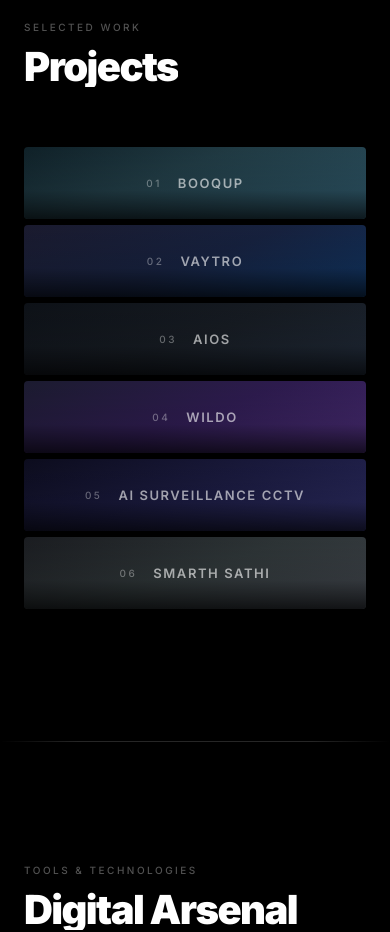
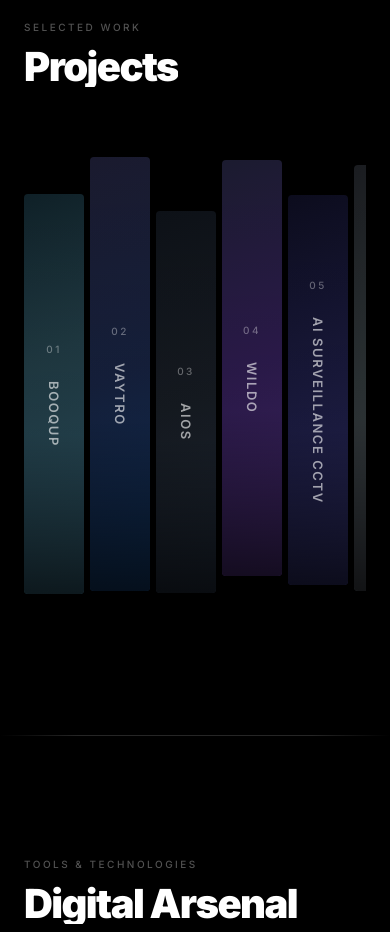
Before and after one commit to rajatbhardwaz/Portfolio-RajatSutharBhardwaz, a React (Vite) app: page / in a window 390 px wide. Shown: the part 2420-3352 px from the top of the page. Built offline with nearby package versions, Linux system fonts and the light colour scheme.

Commit message:
project section update

```diff
--- a/src/index.css
+++ b/src/index.css
@@ -397,46 +397,26 @@ body {
   width: 60px;
 }
 
-/* ─── Mobile: stack vertically instead ─── */
-@media (max-width: 639px) {
+/* ─── Mobile: horizontal scroll, same design ─── */
+@media (max-width: 768px) {
   .accordion-strip {
-    flex-direction: column;
-    height: auto;
-    gap: 6px;
-    padding: 12px 0;
-    overflow: hidden;
+    overflow-x: auto;
+    overflow-y: visible;
+    -webkit-overflow-scrolling: touch;
+    scroll-snap-type: x proximity;
+    padding-bottom: 1rem;
+    /* hide scrollbar but keep scrolling */
+    scrollbar-width: none;
+    -ms-overflow-style: none;
+  }
+
+  .accordion-strip::-webkit-scrollbar {
+    display: none;
   }
 
   .accordion-card {
-    width: 100% !important;
-    height: 72px !important;
-    flex: none !important;
-    transform: none !important;
-    align-self: stretch;
-    transition: height 0.6s cubic-bezier(0.72, 0, 0.28, 1);
-  }
-
-  .accordion-card--active {
-    height: 280px !important;
-  }
-
-  .accordion-card__collapsed {
-    flex-direction: row;
-    gap: 1rem;
-    padding: 0 1.25rem;
-  }
-
-  .accordion-card__vertical-title {
-    writing-mode: horizontal-tb;
-    text-orientation: initial;
-  }
-
-  .accordion-card__expanded {
-    padding: 1.25rem;
-  }
-
-  .accordion-card__title {
-    font-size: 1.25rem;
+    min-width: 60px;
+    scroll-snap-align: start;
   }
 }
 
```
